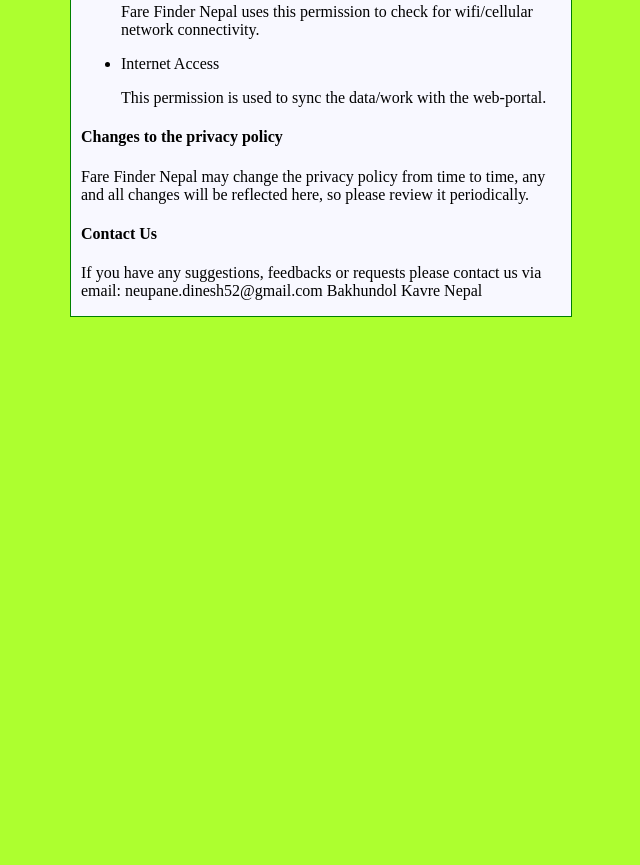
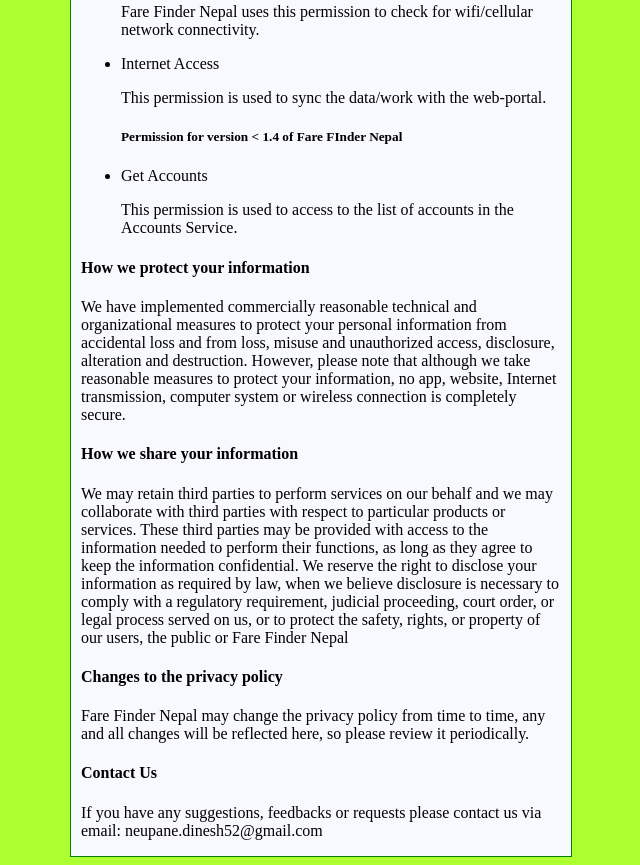
Before and after one commit to DineshNeupane/FareFinderNepal, a plain HTML site: page privacy.html in a window 1280 px wide. Shown: the part 437-1302 px from the top of the page, without its empty margins (319-959 px from the left). Before the commit the page ends 800 px from the top, so only its background shows below. Drawn offline with Linux system fonts and the light colour scheme.

Commit message:
Update privacy.html

```diff
--- a/privacy.html
+++ b/privacy.html
@@ -27,13 +27,29 @@
         <li>Internet Access</li>
         <p>This permission is used to sync the data/work with the web-portal.</p>
 
+		<h5>Permission for version < 1.4 of Fare FInder Nepal</h5>
+		<li>Get Accounts</li>
+        <p>This permission is used to access to the list of accounts in the Accounts Service.</p>
+
     </ul>
+	<h4>How we protect your information</h4>
+    <p>We have implemented commercially reasonable technical and organizational measures to protect your personal information from accidental loss and from loss, misuse and unauthorized access, disclosure, alteration and destruction. However, please note that although we take reasonable measures to protect your
+	information, no app, website, Internet transmission, computer
+	system or wireless connection is completely secure.</p>
+
+	    <h4>How we share your information</h4>
+    <p>We may retain third parties to perform services on our behalf and we may collaborate
+	with third parties with respect to particular products or services. These third parties
+	may be provided with access to the information needed to perform their functions, as long as they agree to keep the information confidential. We reserve the right to disclose your information as required by law, when we believe disclosure is necessary to comply with a regulatory requirement, judicial proceeding,
+	court order, or legal process served on us, or to protect the safety, rights, or property
+	of our users, the public or Fare Finder Nepal</p>
+
+
     <h4>Changes to the privacy policy</h4>
     <p>Fare Finder Nepal may change the privacy policy from time to time, any and all changes will be reflected here, so please review it
     periodically.</p>
     <h4>Contact Us</h4>
-    <p>If you have any suggestions, feedbacks or requests please contact us via email: neupane.dinesh52@gmail.com
-        Bakhundol Kavre Nepal</p>
+    <p>If you have any suggestions, feedbacks or requests please contact us via email: neupane.dinesh52@gmail.com</p>
     </div>
 
 </div>
```
